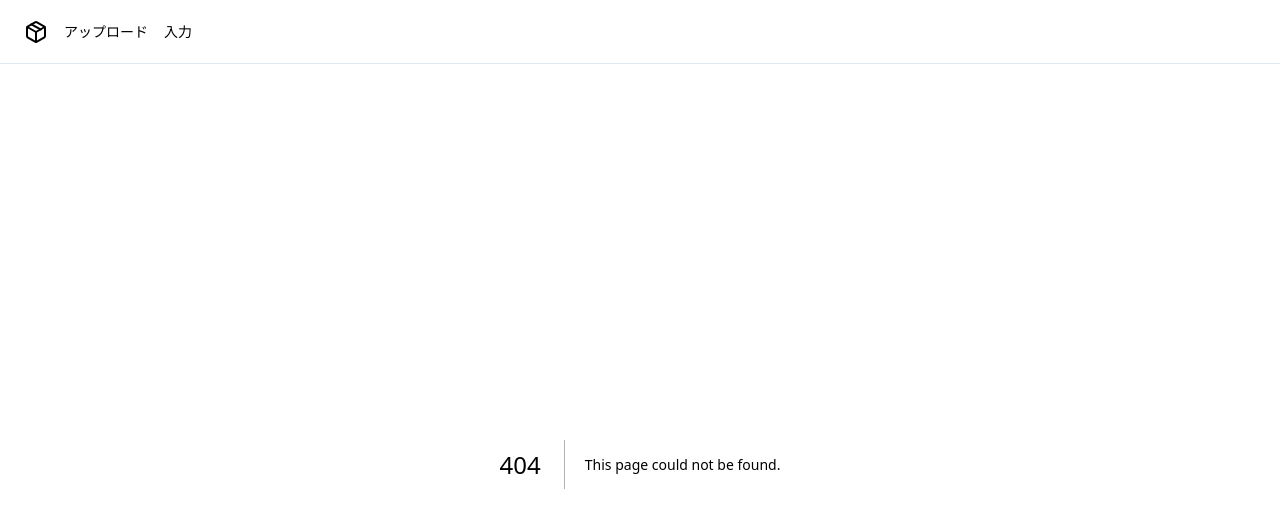
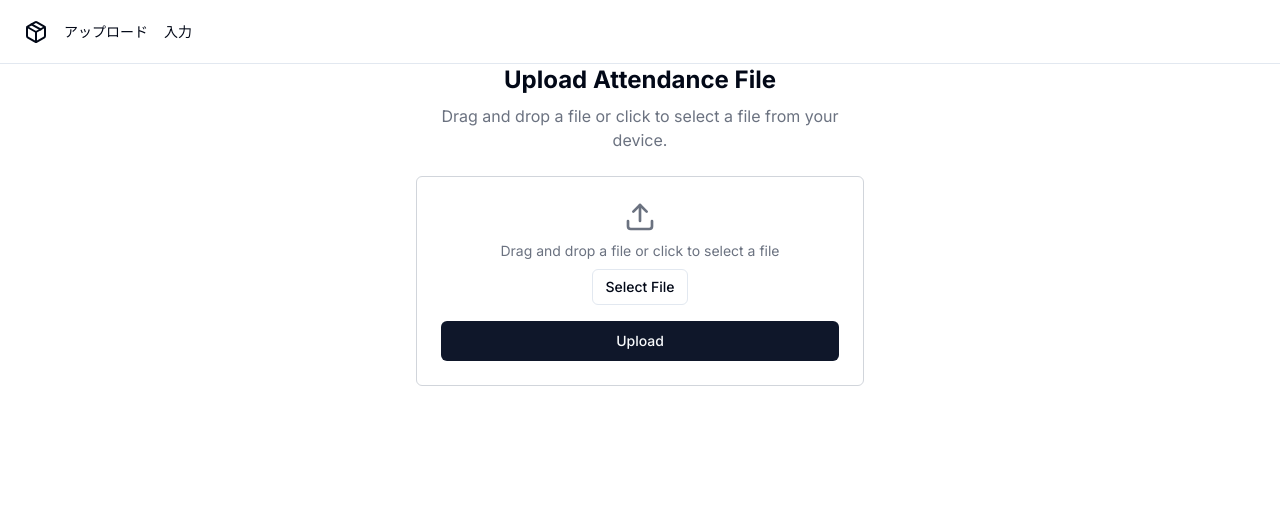
Before and after one commit to tanakalucky/input-attendance-nextjs, a Next.js app: page /upload in a window 1280 px wide. Before the commit this address had no page. Shown: the top 528 px of the page. Built offline with nearby package versions, Linux system fonts and the light colour scheme.

Commit message:
ファイルアップロード画面作成

```diff
--- /dev/null
+++ b/app/features/file-upload.tsx
@@ -0,0 +1,138 @@
+/**
+ * This code was generated by v0 by Vercel.
+ * @see https://v0.dev/t/zEVKGfNWy1z
+ * Documentation: https://v0.dev/docs#integrating-generated-code-into-your-nextjs-app
+ */
+
+/** Add fonts into your Next.js project:
+
+import { Inter } from 'next/font/google'
+
+inter({
+  subsets: ['latin'],
+  display: 'swap',
+})
+
+To read more about using these font, please visit the Next.js documentation:
+- App Directory: https://nextjs.org/docs/app/building-your-application/optimizing/fonts
+- Pages Directory: https://nextjs.org/docs/pages/building-your-application/optimizing/fonts
+**/
+
+'use client';
+
+import { Button } from '@/components/ui/button';
+import Image from 'next/image';
+import { ChangeEvent, SVGProps, useRef, useState } from 'react';
+import getFileSizeWithUnit from '@/app/utils/fileUtils';
+
+export function FileUpload() {
+  const inputRef = useRef<HTMLInputElement>(null);
+
+  const handleClick = () => inputRef.current?.click();
+
+  const [file, setFile] = useState<File>();
+
+  const [fileSize, sizeUnit] = file ? getFileSizeWithUnit(file.size) : [];
+
+  const handleChange = (e: ChangeEvent<HTMLInputElement>) => {
+    const file = e?.target?.files ? e.target.files[0] : null;
+    if (!file) return;
+
+    setFile(file);
+  };
+
+  return (
+    <div className='mx-auto max-w-md space-y-6'>
+      <div className='space-y-2 text-center'>
+        <h2 className='text-2xl font-bold'>Upload Attendance File</h2>
+        <p className='text-gray-500 dark:text-gray-400'>
+          Drag and drop a file or click to select a file from your device.
+        </p>
+      </div>
+      <div className='rounded-md border border-gray-300 dark:border-gray-700 p-6 space-y-4'>
+        <div>
+          <div className='flex flex-col items-center justify-center space-y-2'>
+            <UploadIcon className='h-8 w-8 text-gray-500 dark:text-gray-400' />
+            <p className='text-sm text-gray-500 dark:text-gray-400'>Drag and drop a file or click to select a file</p>
+            <Button size='sm' variant='outline' onClick={handleClick}>
+              Select File
+            </Button>
+            <input type='file' accept='application/pdf' hidden ref={inputRef} onChange={handleChange} name='pdf' />
+          </div>
+        </div>
+        {file && (
+          <div className='grid gap-4'>
+            <div className='flex items-center gap-4'>
+              <Image
+                alt='File thumbnail'
+                className='rounded-md object-cover'
+                height={40}
+                src='/file.svg'
+                style={{
+                  aspectRatio: '40/40',
+                  objectFit: 'cover',
+                }}
+                width={40}
+              />
+              <div className='flex-1'>
+                <div className='font-medium'>{file.name}</div>
+                <div className='text-sm text-gray-500 dark:text-gray-400'>
+                  {fileSize}
+                  {sizeUnit}
+                </div>
+              </div>
+              <Button size='icon' variant='ghost'>
+                <XIcon className='h-5 w-5' onClick={() => setFile(undefined)} />
+                <span className='sr-only'>Remove file</span>
+              </Button>
+            </div>
+          </div>
+        )}
+        <Button className='w-full' type='submit'>
+          Upload
+        </Button>
+      </div>
+    </div>
+  );
+}
+
+function UploadIcon(props: SVGProps<SVGSVGElement>) {
+  return (
+    <svg
+      {...props}
+      xmlns='http://www.w3.org/2000/svg'
+      width='24'
+      height='24'
+      viewBox='0 0 24 24'
+      fill='none'
+      stroke='currentColor'
+      strokeWidth='2'
+      strokeLinecap='round'
+      strokeLinejoin='round'
+    >
+      <path d='M21 15v4a2 2 0 0 1-2 2H5a2 2 0 0 1-2-2v-4' />
+      <polyline points='17 8 12 3 7 8' />
+      <line x1='12' x2='12' y1='3' y2='15' />
+    </svg>
+  );
+}
+
+function XIcon(props: SVGProps<SVGSVGElement>) {
+  return (
+    <svg
+      {...props}
+      xmlns='http://www.w3.org/2000/svg'
+      width='24'
+      height='24'
+      viewBox='0 0 24 24'
+      fill='none'
+      stroke='currentColor'
+      strokeWidth='2'
+      strokeLinecap='round'
+      strokeLinejoin='round'
+    >
+      <path d='M18 6 6 18' />
+      <path d='m6 6 12 12' />
+    </svg>
+  );
+}
--- a/app/layout.tsx
+++ b/app/layout.tsx
@@ -4,6 +4,7 @@
 import NextAuthProvider from '@/app/providers/NextAuth';
 import { Session } from 'next-auth';
 import { Header } from '@/components/layouts/header';
+import clsx from 'clsx';
 
 const inter = Inter({ subsets: ['latin'] });
 
@@ -21,7 +22,7 @@
 }>) {
   return (
     <html lang='ja'>
-      <body className={inter.className}>
+      <body className={clsx(inter.className)}>
         <NextAuthProvider session={session}>
           <Header />
           {children}
--- /dev/null
+++ b/app/upload/page.tsx
@@ -0,0 +1,5 @@
+import { FileUpload } from '@/app/features/file-upload';
+
+export default function Upload() {
+  return <FileUpload />;
+}
--- /dev/null
+++ b/app/utils/fileUtils.ts
@@ -0,0 +1,12 @@
+const units = ['Byte', 'KB', 'MB', 'GB'] as const;
+
+export default function getFileSizeWithUnit(size: number, floating: number = 1): [number, string] | [] {
+  for (let i = 0; i < units.length; i += 1) {
+    if (size < 1024 ** (i + 1)) {
+      const floatingBase = 10 ** floating;
+      const num = Math.ceil((size * floatingBase) / Math.max(1, 1024 ** i)) / floatingBase;
+      return [num, units[i]];
+    }
+  }
+  return [];
+}
--- a/components/layouts/header.tsx
+++ b/components/layouts/header.tsx
@@ -28,7 +28,7 @@
         <span className='sr-only'>Acme Inc</span>
       </Link>
       <nav className='hidden space-x-4 md:flex flex-1 text-sm'>
-        <Link className='font-medium hover:underline' href='#'>
+        <Link className='font-medium hover:underline' href='/upload'>
           アップロード
         </Link>
         <Link className='font-medium hover:underline' href='#'>
--- /dev/null
+++ b/components/ui/input.tsx
@@ -0,0 +1,25 @@
+import * as React from "react"
+
+import { cn } from "@/lib/utils"
+
+export interface InputProps
+  extends React.InputHTMLAttributes<HTMLInputElement> {}
+
+const Input = React.forwardRef<HTMLInputElement, InputProps>(
+  ({ className, type, ...props }, ref) => {
+    return (
+      <input
+        type={type}
+        className={cn(
+          "flex h-10 w-full rounded-md border border-input bg-background px-3 py-2 text-sm ring-offset-background file:border-0 file:bg-transparent file:text-sm file:font-medium placeholder:text-muted-foreground focus-visible:outline-none focus-visible:ring-2 focus-visible:ring-ring focus-visible:ring-offset-2 disabled:cursor-not-allowed disabled:opacity-50",
+          className
+        )}
+        ref={ref}
+        {...props}
+      />
+    )
+  }
+)
+Input.displayName = "Input"
+
+export { Input }
```
Also changed, not shown: public/file.svg (added).
